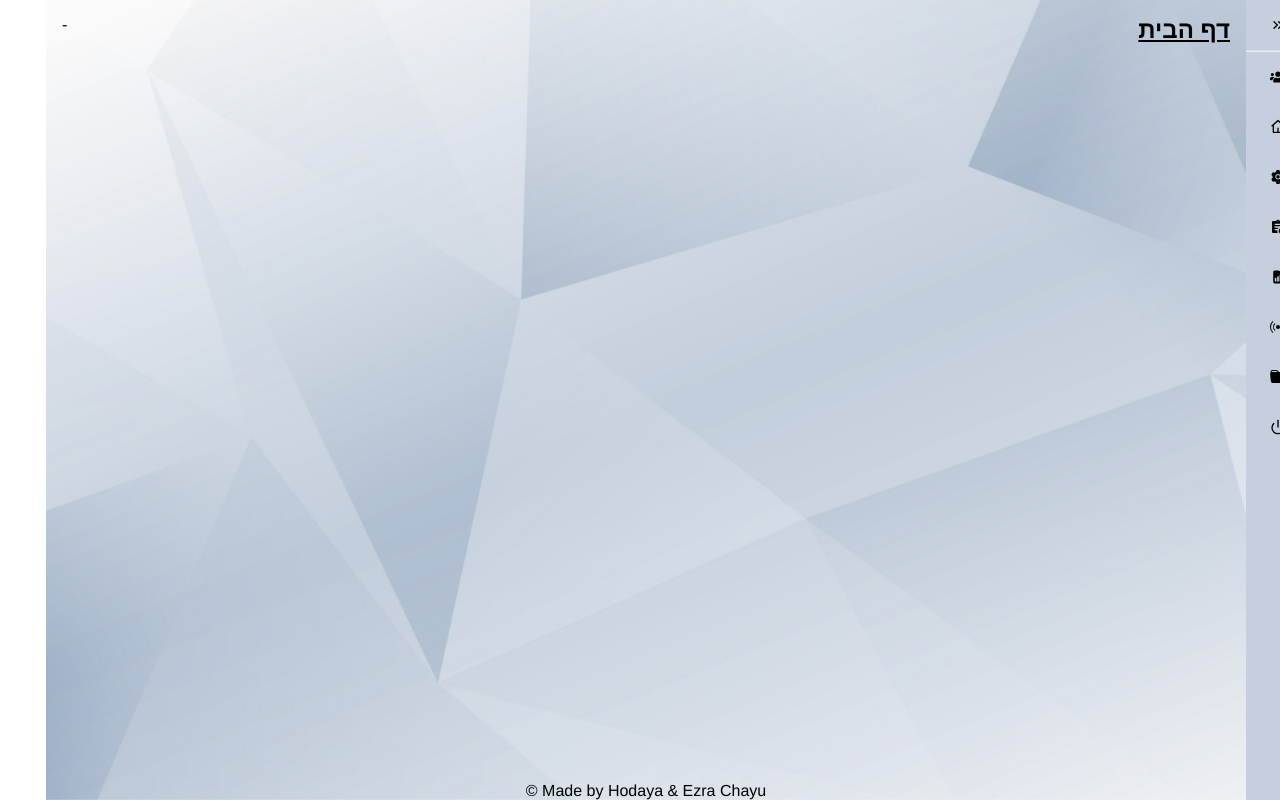
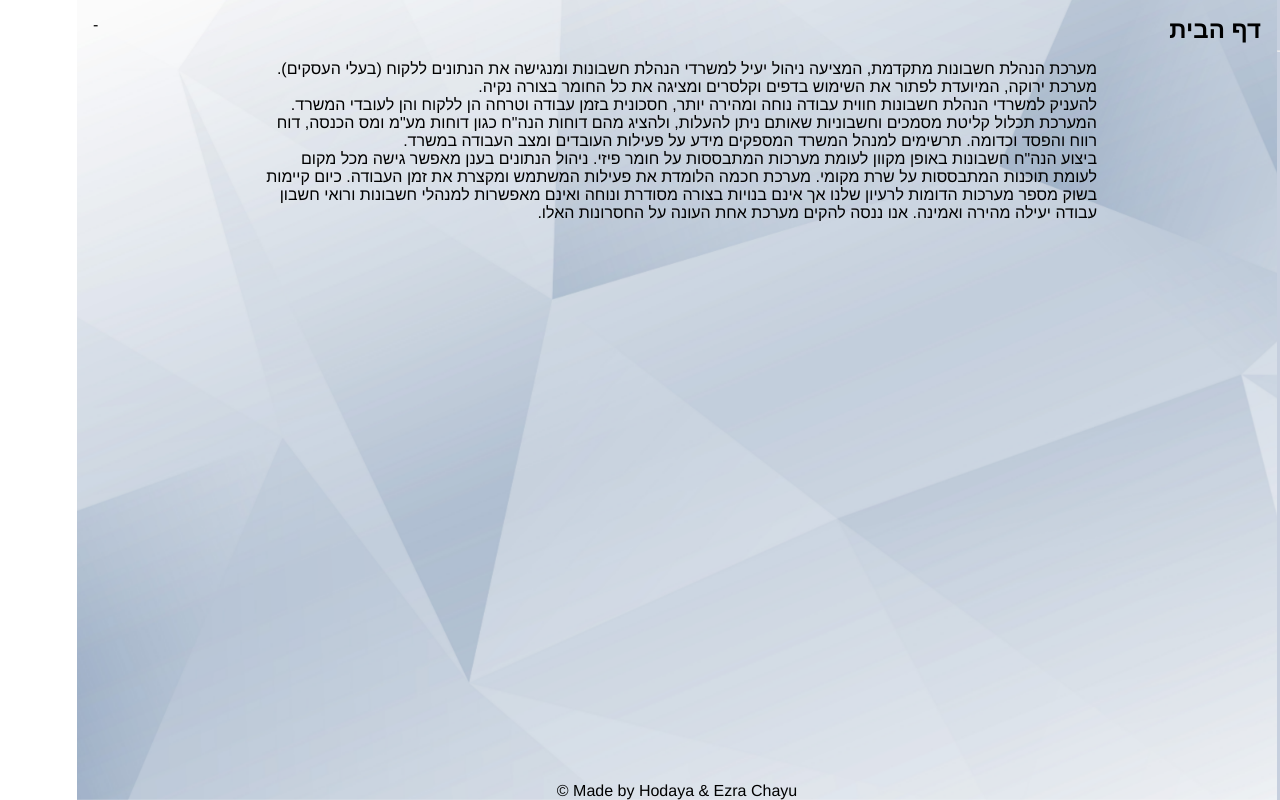
Before and after one commit to HodayaChayo/accounting-system, a React (Create React App) app in the folder client/: page /cusIndex in a window 1280 px wide. Built offline with nearby package versions, Linux system fonts and the light colour scheme.

Commit message:
הגשת פרויקט נוד

```diff
--- a/client/src/components/pages/Accounts/AddAccountPopup.js
+++ b/client/src/components/pages/Accounts/AddAccountPopup.js
@@ -107,6 +107,7 @@ export default function AddAccountPopup(props) {
             *קוד מיון:
             <select
               name='sortCode'
+              value={sortCode}
               onChange={e => {
                 setSortCode(e.target.value);
               }}
@@ -138,6 +139,7 @@ export default function AddAccountPopup(props) {
             *סוג חשבון:
             <select
               name='type'
+              value={accountType}
               onChange={e => {
                 setAccountType(e.target.value);
               }}
@@ -158,9 +160,10 @@ export default function AddAccountPopup(props) {
             מספר עוסק / ח.פ:
             <input
               type='number'
+              maxLength={9}
               placeholder='עבור ספקים/לקוחות/עובדים'
               onChange={e => {
-                setAccountType(e.target.value);
+                setVatId(e.target.value);
               }}
             />
           </p>
@@ -172,7 +175,8 @@ export default function AddAccountPopup(props) {
               !numbersOnly(accountNumber) ||
               sortCode === '' ||
               !checkCusName(accountName) ||
-              accountType === ''
+              accountType === '' ||
+              (vatId !== '' && !checkVatId(vatId))
             }
             fun={createNewAccount}
           />
--- a/client/src/components/pages/CusIndex/CusIndex.js
+++ b/client/src/components/pages/CusIndex/CusIndex.js
@@ -1,15 +1,37 @@
 import React, { useState } from 'react';
-import Sidebars from '../../Sidebars/Sidebars'
+import Sidebars from '../../Sidebars/Sidebars';
 import Header from '../../Header/Header';
 import Footer from '../../Footer/Footer';
+import css from './cusIndex.module.css'
 
 export default function CusIndex() {
   return (
     <div className='body'>
-      <Sidebars/>
-      <Header title='דף הבית'/>
-      <main></main>
-      <Footer/>
+      <Sidebars />
+      <Header title='דף הבית' />
+      <main className={css.article}>
+        <p>
+          מערכת הנהלת חשבונות מתקדמת, המציעה ניהול יעיל למשרדי הנהלת חשבונות
+          ומנגישה את הנתונים ללקוח (בעלי העסקים). מערכת ירוקה, המיועדת לפתור את
+          השימוש בדפים וקלסרים ומציגה את כל החומר בצורה נקיה.
+        </p>
+        <p>
+          להעניק למשרדי הנהלת חשבונות חווית עבודה נוחה ומהירה יותר, חסכונית בזמן
+          עבודה וטרחה הן ללקוח והן לעובדי המשרד. המערכת תכלול קליטת מסמכים
+          וחשבוניות שאותם ניתן להעלות, ולהציג מהם דוחות הנה"ח כגון דוחות מע"מ
+          ומס הכנסה, דוח רווח והפסד וכדומה. תרשימים למנהל המשרד המספקים מידע על
+          פעילות העובדים ומצב העבודה במשרד.
+        </p>
+        <p>
+          ביצוע הנה"ח חשבונות באופן מקוון לעומת מערכות המתבססות על חומר פיזי.
+          ניהול הנתונים בענן מאפשר גישה מכל מקום לעומת תוכנות המתבססות על שרת
+          מקומי. מערכת חכמה הלומדת את פעילות המשתמש ומקצרת את זמן העבודה. כיום
+          קיימות בשוק מספר מערכות הדומות לרעיון שלנו אך אינם בנויות בצורה מסודרת
+          ונוחה ואינם מאפשרות למנהלי חשבונות ורואי חשבון עבודה יעילה מהירה
+          ואמינה. אנו ננסה להקים מערכת אחת העונה על החסרונות האלו.
+        </p>
+      </main>
+      <Footer />
     </div>
   );
 }
--- /dev/null
+++ b/client/src/components/pages/CusIndex/cusIndex.module.css
@@ -0,0 +1,3 @@
+.article{
+  max-width: 70%;
+}
--- a/client/src/components/pages/UploadingDocuments/UploadingDocuments.js
+++ b/client/src/components/pages/UploadingDocuments/UploadingDocuments.js
@@ -12,24 +12,23 @@ export default function UploadingDocuments(props) {
   const [errorFiles, setErrorFiles] = useState([]);
   const [filesToUp, setFilesToUp] = useState([]);
 
-  function checkNumLoadFiles(arrFiles = []) {
+  function checkNumLoadFiles(arrFiles) {
     console.log(arrFiles);
-    setFilesToUp(arrFiles);
     if (arrFiles.length <= 20) {
-      let res = [];
+      let goodFiles = [];
       let errorFiles = [];
       const except = /(\.pdf|\.png|\.jpeg|\.PNG|\.PDF|\.JPEG)$/;
       for (let i = 0; i < arrFiles.length; i++) {
         console.log(arrFiles[i].name);
 
         if (except.test(arrFiles[i].name)) {
-          res.push(arrFiles[i]);
+          goodFiles.push(arrFiles[i]);
         } else {
           errorFiles.push(arrFiles[i]);
         }
       }
-
-      console.log(res);
+      setFilesToUp(goodFiles)
+      console.log(goodFiles);
       console.log(errorFiles);
 
       if (errorFiles.length != 0) {
@@ -41,10 +40,13 @@ export default function UploadingDocuments(props) {
         position: toast.POSITION.BOTTOM_CENTER,
       });
     }
+
+
   }
 
-  function sendFilesToDB() {
-    fetch('uploadingDocument', {
+  const sendFiles=()=>{
+    console.log(filesToUp);
+    fetch('/uploadingDocument', {
       method: 'POST',
       headers: {
         'Content-Type': 'application/json',
@@ -54,22 +56,13 @@ export default function UploadingDocuments(props) {
       .then(res => res.json())
       .then(res => {
         console.log(res);
-        // if (res.isUpDate) {
-        //   toast.success(res.message, {
-        //     position: toast.POSITION.BOTTOM_CENTER,
-        //   });
-        //   localStorage.setItem('SelectedCus', userName);
-        //   localStorage.setItem('CusVAT_Id', idVAT);
-        // } else {
-        //   toast.error(res.message, {
-        //     position: toast.POSITION.BOTTOM_CENTER,
-        //   });
-        // }
+
       })
       .catch(err => {
         console.log(err);
       });
   }
+
 
   return (
     <div className='body'>
@@ -84,7 +77,7 @@ export default function UploadingDocuments(props) {
               name='uploaded-file'
               multiple
               onChange={e => {
-                setFiles(e.target.files);
+                checkNumLoadFiles(e.target.files);
               }}
               accept='.pdf,.png,.jpeg'
             />
@@ -92,9 +85,9 @@ export default function UploadingDocuments(props) {
         </form>
         <Button
           text='שלח'
-          isDisable={files.length === 0}
+          isDisable={filesToUp.length === 0}
           fun={() => {
-            checkNumLoadFiles(files);
+            sendFiles();
           }}
         ></Button>
         {message !== '' && (
--- a/client/src/components/pages/UserSettings/UserSettings.module.css
+++ b/client/src/components/pages/UserSettings/UserSettings.module.css
@@ -7,9 +7,6 @@ margin-bottom: 2em;
   /* border: solid black 1.5px; */
 }
 
-h2{
-  text-decoration: underline;
-}
 
 .p {
   /* border: solid black 1px; */
```
Also changed, not shown: 2 other files (tests, documents, lock files or other folders).
